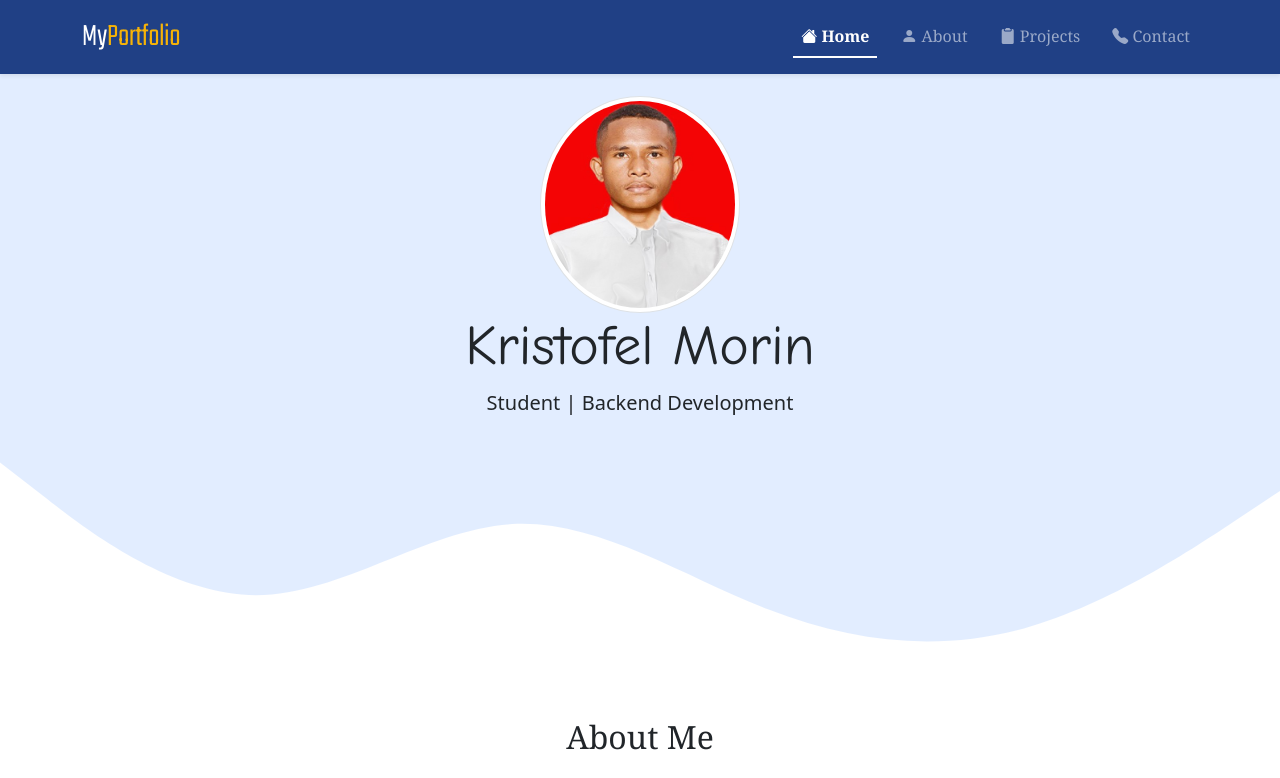
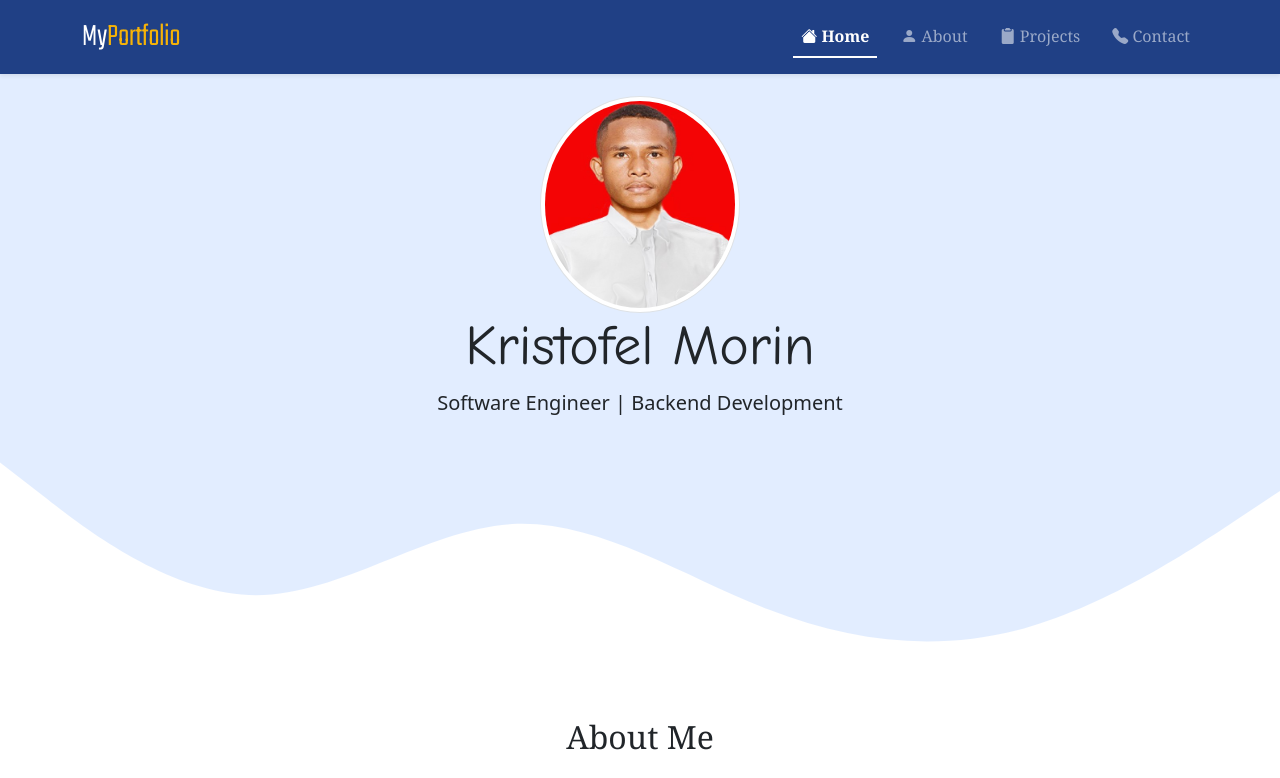
Before and after one commit to KristofelMorin/kristofelmorin.github.io, a plain HTML site: page index.html in a window 1280 px wide. Shown: the top 778 px of the page. Drawn offline with nearby package versions, Linux system fonts and the light colour scheme.

Commit message:
Update index.html
Skil software engineering

```diff
--- a/index.html
+++ b/index.html
@@ -43,7 +43,7 @@
         <img src="img/kristofel3.jpg" alt="KristofelMorin" width="200"
         class="rounded-circle img-thumbnail">
         <h1 class="display-4">Kristofel Morin</h1>
-        <p class="lead">Student | Backend Development
+        <p class="lead">Software Engineer | Backend Development
         </p>
         <svg xmlns="http://www.w3.org/2000/svg" viewBox="0 0 1440 320"><path fill="#ffffff" fill-opacity="1" d="M0,32L48,69.3C96,107,192,181,288,181.3C384,181,480,107,576,101.3C672,96,768,160,
             864,197.3C960,235,1056,245,1152,218.7C1248,192,1344,128,1392,96L1440,64L1440,320L1392,320C1344,320,1248,320,1152,320C1056,320,960,320,864,320C768,320,672,320,576,320C480,320,384,320,
```
